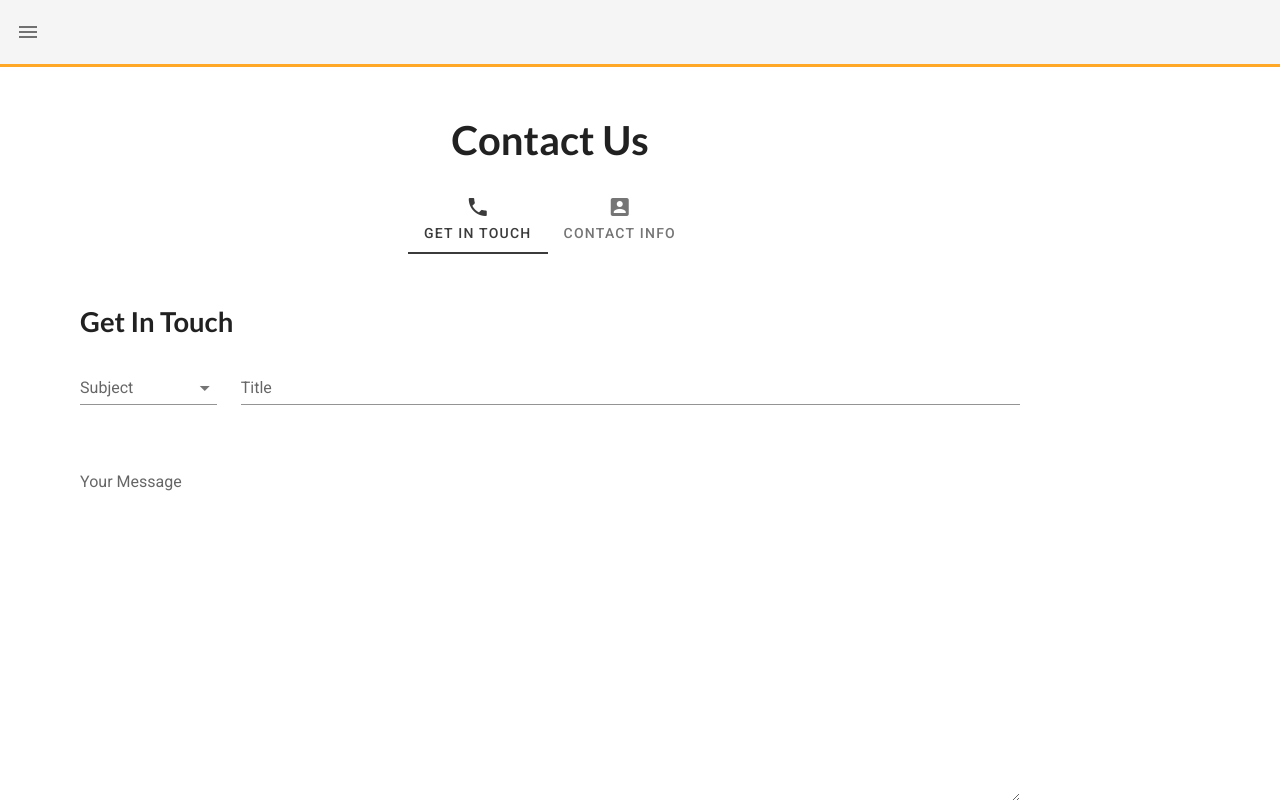
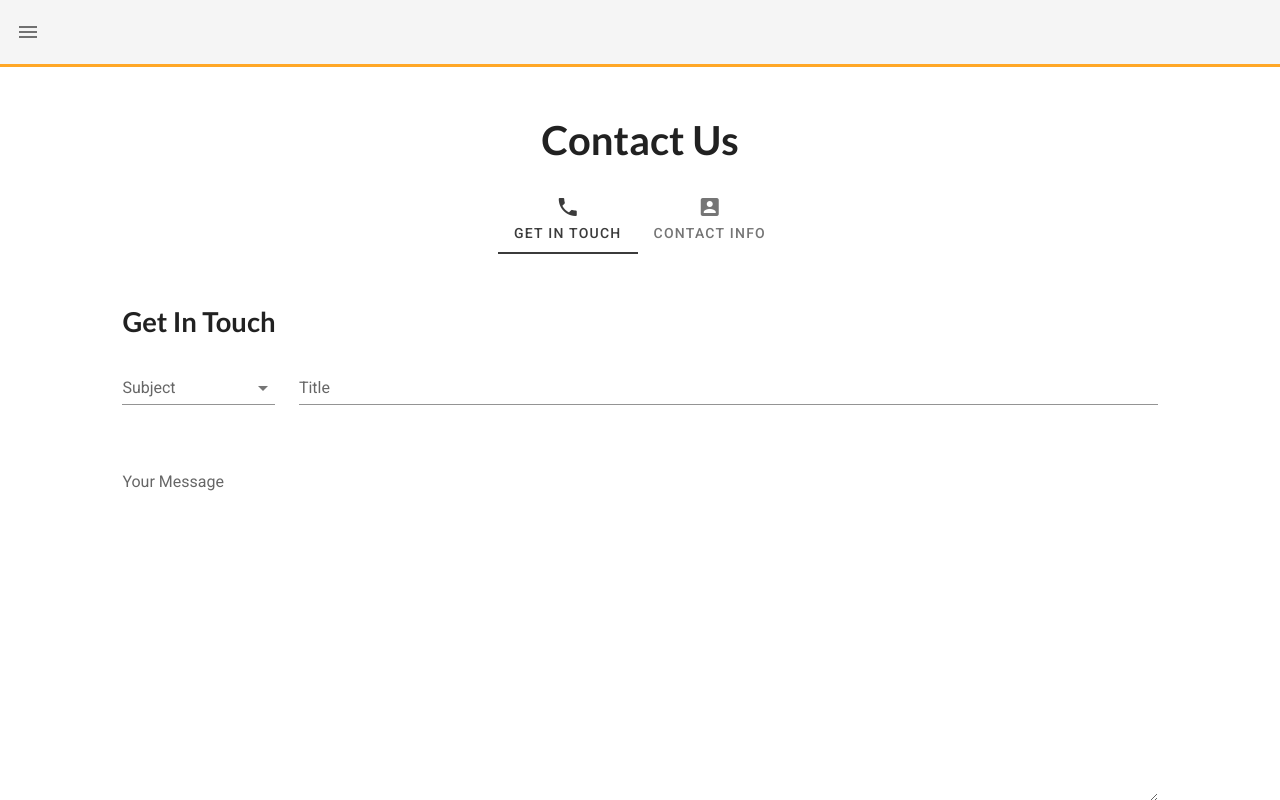
Before and after one commit to leossm-creator/team_webapp, a Vue app: page /ContactUs in a window 1280 px wide. Built offline with nearby package versions, Linux system fonts and the light colour scheme; what semantic-ui-vue, vue-scrollactive would draw is missing.

Commit message:
contact info layout: vertical

```diff
--- a/src/assets/css/global.scss
+++ b/src/assets/css/global.scss
@@ -30,6 +30,7 @@ body::-webkit-scrollbar {
   min-height: calc(100vh - 272px);
   padding: 3rem 1rem;
   width: calc(100% - 180px);
+
   .page_heading {
     text-align: center;
     font-size: 2.5rem !important;
@@ -47,16 +48,24 @@ body::-webkit-scrollbar {
 
   .scrollspy {
     position: absolute;
-    top: 67px;
+    // top: 67px;
+    top: 115px;
     right: 14px;
     width: 180px;
 
+    .v-list-item {
+      min-height: 36px !important;
+    }
+
     .scrollactive-item {
+      width: 100%;
       color: #757575;
+      // border-left: 2px solid gray;
 
       &.active {
         color: #E53935;
         font-weight: 500;
+        // border-left: 2px solid orange;
       }
     }
   }
--- a/src/components/AboutUs.vue
+++ b/src/components/AboutUs.vue
@@ -224,6 +224,7 @@
         v-on:itemchanged="onItemChanged"
       >
         <v-list>
+          <h3>Contents</h3>
           <v-list-item>
             <v-list-item-content>
               <v-list-item-title class="pl-0"><a href="#au_intro" class="scrollactive-item">Introduction</a></v-list-item-title>
--- a/src/components/ContactUs.vue
+++ b/src/components/ContactUs.vue
@@ -2,9 +2,6 @@
   <div id="contact_us">
     <div class="page_container" id="contact_us">
       <h1 class="page_heading">Contact Us</h1>
-      <!-- <v-container class="content_container">
-      <h3>asdfoadsof fdioau diosf auofliudfoia fudofid</h3>
-    </v-container> -->
       <v-tabs v-model="tab" centered icons-and-text color="#3b3b3b">
         <v-tabs-slider></v-tabs-slider>
 
@@ -64,11 +61,11 @@
         </v-tab-item>
 
         <v-tab-item :value="'tab-2'">
-          <v-card flat>
           <v-container class="content_container" id="cu_info">
+            <h2>Contact Info</h2>
             <v-row>
-                <v-col cols="6">
-                  <h2>Contact Info</h2>
+              <v-col>
+                <v-card style="">
                   <v-list>
                     <v-list-item>
                       <v-list-item-content>
@@ -100,26 +97,24 @@
                       </v-list-item-content>
                     </v-list-item>
                   </v-list>
+                </v-card>
               </v-col>
-                <v-col cols="6">
-                  <div>
-                    <!-- <v-img src="/img/kakao_map.png"></v-img> -->
+            </v-row>
+            <v-row>
+              <v-col>
                 <iframe
                   src="https://www.google.com/maps/embed?pb=!1m18!1m12!1m3!1d6339.005712252203!2d127.10572956533485!3d37.40158765283903!2m3!1f0!2f0!3f0!3m2!1i1024!2i768!4f13.1!3m3!1m2!1s0x357ca7f51b7be5ff%3A0x11f1e6bd42f4ffd3!2zU0vsvIDrr7jsubwo7KO8KSDrs7jsgqw!5e0!3m2!1sko!2skr!4v1634523792165!5m2!1sko!2skr"
                   width="100%"
-                      height="400"
+                  height="600"
                   style="border: 0"
                   allowfullscreen=""
                   loading="lazy"
                 ></iframe>
-                  </div>
               </v-col>
             </v-row>
           </v-container>
-          </v-card>
         </v-tab-item>
       </v-tabs-items>
-      <!-- </template> -->
     </div>
     <Footer></Footer>
   </div>
@@ -190,6 +185,9 @@ export default {
 <style scoped lang="scss">
 #contact_us {
   // height: calc(100vh - 67px);
-  height: 100vh;
+}
+
+.page_container {
+  width: 100% !important;
 }
 </style>
--- a/src/layouts/Header.vue
+++ b/src/layouts/Header.vue
@@ -15,7 +15,7 @@
       width="400px"
     >
       <v-list-item>
-        <a href="/">
+        <a>
           <v-img
             src="/img/header-logo.png"
             alt="logo"
```
Lines whose indentation alone changed are shown as unchanged.
